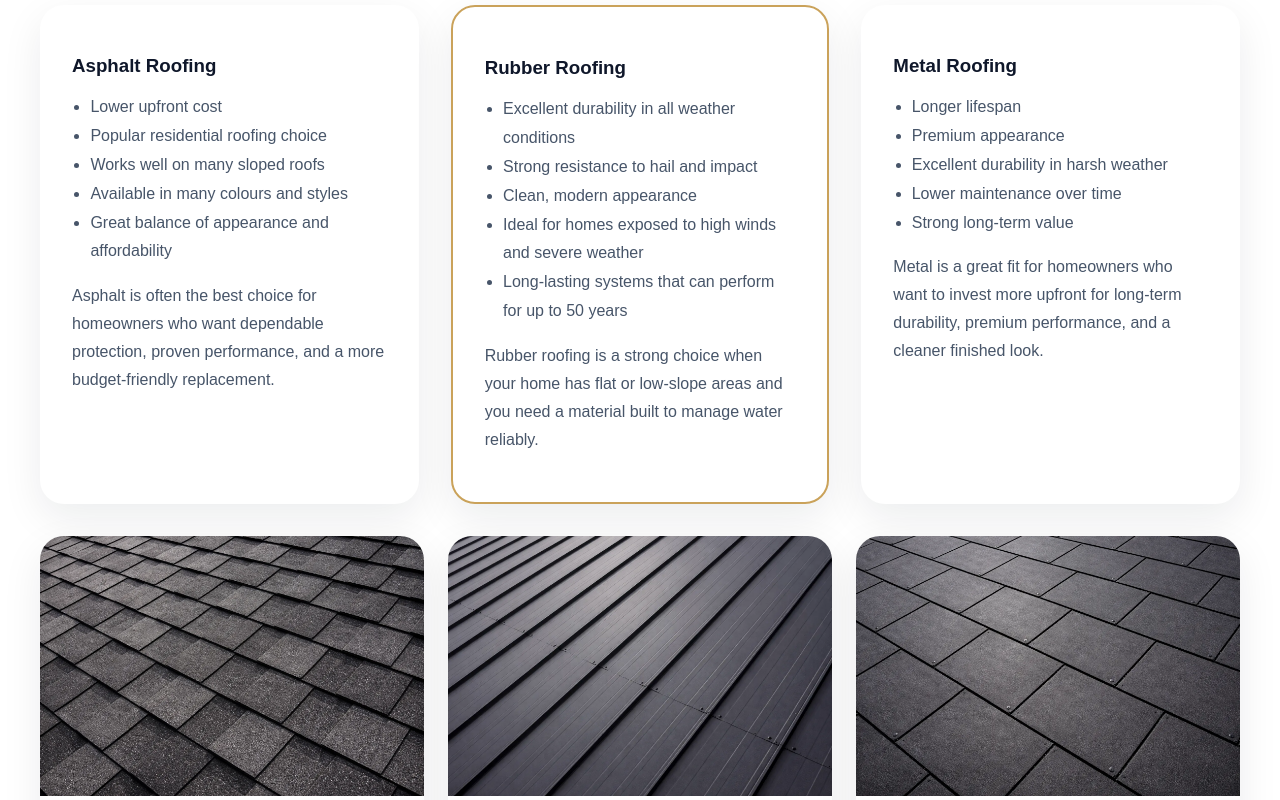
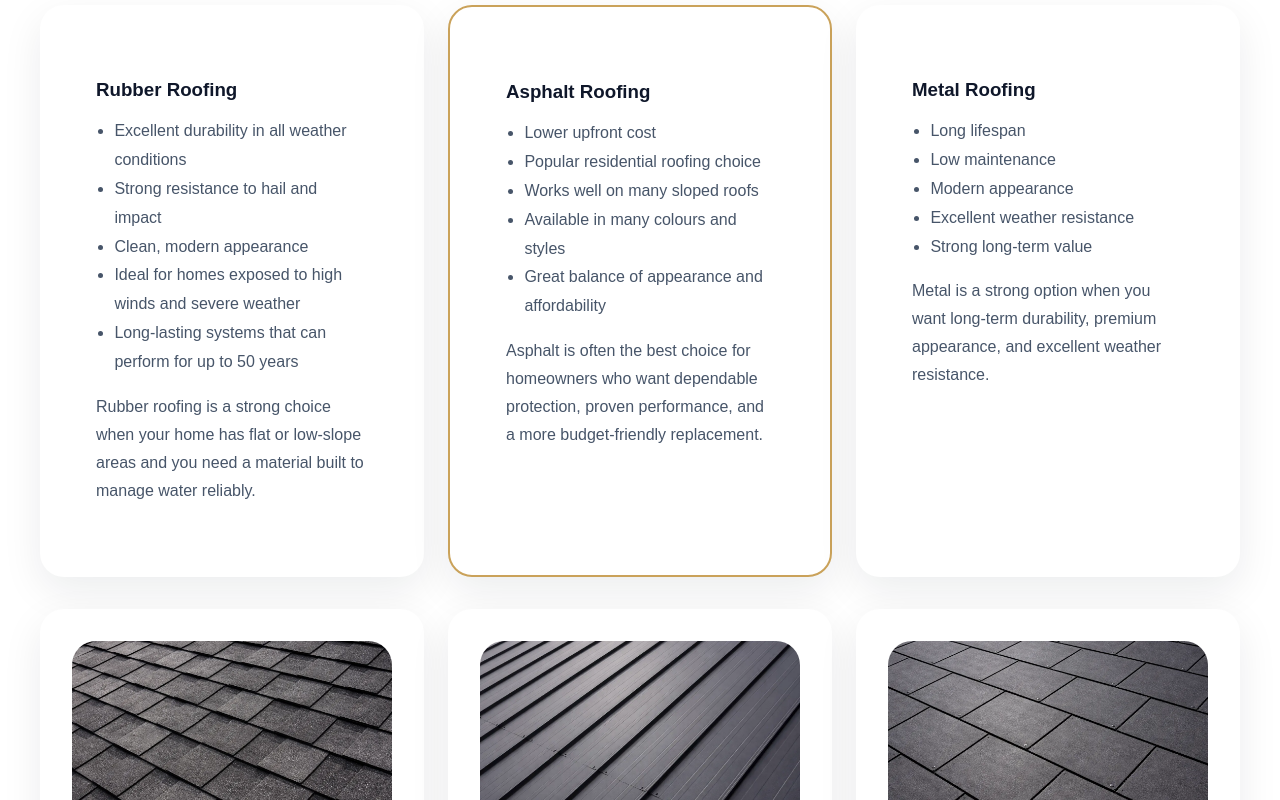
Before and after one commit to Mjcs99/roofing-business-site, a React (Vite) app in the folder CrombieAndSonsRoofing/: page /services in a window 1280 px wide. Shown: the part 1560-2360 px from the top of the page. Built offline with nearby package versions, Linux system fonts and the light colour scheme.

Commit message:
integrate reusable comaprison components to services page

```diff
--- a/CrombieAndSonsRoofing/src/components/layout/ContentCards.module.css
+++ b/CrombieAndSonsRoofing/src/components/layout/ContentCards.module.css
@@ -10,6 +10,7 @@
   background: #fff;
   border-radius: 24px;
   box-shadow: 0 14px 40px rgba(15, 23, 42, 0.08);
+  padding: 2rem;
 }
 
 .card p{
@@ -21,7 +22,9 @@
   color: #0f172a;
   margin-bottom: 0.85rem;
 }
+
 .card img{
+  border-radius: 24px;
   width: 100%;
   height: 260px;
   object-fit: cover;
@@ -32,6 +35,18 @@
     padding: 1.5rem;
 }
 
+.featured{
+  border: 2px solid #caa25a;
+}
+
+
+
+ul {
+  margin: 1rem 0 0;
+  padding-left: 1.15rem;
+  color: #475569;
+  line-height: 1.8;
+}
 @media (max-width: 1100px) {
   .grid {
     grid-template-columns: repeat(2, minmax(0, 1fr));
--- a/CrombieAndSonsRoofing/src/components/layout/ContentCards.tsx
+++ b/CrombieAndSonsRoofing/src/components/layout/ContentCards.tsx
@@ -1,14 +1,16 @@
 import styles from "./ContentCards.module.css";
 
-type Card = {
-  image: string;
-  alt: string;
+type CardItem = {
+  featured?: boolean
+  image?: string;
+  alt?: string;
   title: string;
   description: string;
+  points?: string[];
 };
 
 type Props = {
-  items: Card[];
+  items: CardItem[];
   style?: React.CSSProperties;
 };
 
@@ -16,11 +18,22 @@ export default function ContentCards({ items, style }: Props) {
   return (
     <div className={styles.grid} style={style}>
       {items.map((item, index) => (
-        <article key={index} className={styles.card}>
-          <img src={item.image} alt={item.alt} className={styles.image} />
+        <article key={index} className={`${styles.card} ${item.featured ? styles.featured : ""}`}>
+          {item.image && (
+            <img src={item.image} alt={item.alt ?? ""} className={styles.image} />
+          )}
 
           <div className={styles.content}>
             <h3>{item.title}</h3>
+
+            {item.points && (
+              <ul className={styles.list}>
+                {item.points.map((point, pointIndex) => (
+                  <li key={pointIndex}>{point}</li>
+                ))}
+              </ul>
+            )}
+
             <p>{item.description}</p>
           </div>
         </article>
--- a/CrombieAndSonsRoofing/src/data/ServicesPageData.tsx
+++ b/CrombieAndSonsRoofing/src/data/ServicesPageData.tsx
@@ -49,3 +49,44 @@ export const servicesContentCards = [
       description: "Rubber is a smart solution for flat or low-slope roof areas where waterproofing, drainage, and durability are especially important."
     }
   ];
+
+
+  export const servicesComparisonContentCards = [
+  {
+    title: "Rubber Roofing",
+    description:
+      "Rubber roofing is a strong choice when your home has flat or low-slope areas and you need a material built to manage water reliably.",
+    points: [
+      "Excellent durability in all weather conditions",
+      "Strong resistance to hail and impact",
+      "Clean, modern appearance",
+      "Ideal for homes exposed to high winds and severe weather",
+      "Long-lasting systems that can perform for up to 50 years",
+    ],
+  },
+  {
+    featured: true,
+    title: "Asphalt Roofing",
+    description:
+      "Asphalt is often the best choice for homeowners who want dependable protection, proven performance, and a more budget-friendly replacement.",
+    points: [
+      "Lower upfront cost",
+      "Popular residential roofing choice",
+      "Works well on many sloped roofs",
+      "Available in many colours and styles",
+      "Great balance of appearance and affordability",
+    ],
+  },
+  {
+    title: "Metal Roofing",
+    description:
+      "Metal is a strong option when you want long-term durability, premium appearance, and excellent weather resistance.",
+    points: [
+      "Long lifespan",
+      "Low maintenance",
+      "Modern appearance",
+      "Excellent weather resistance",
+      "Strong long-term value",
+    ],
+  },
+];
--- a/CrombieAndSonsRoofing/src/pages/ServicesPage.css
+++ b/CrombieAndSonsRoofing/src/pages/ServicesPage.css
@@ -19,7 +19,6 @@
 }
 
 .financing-card,
-.comparison-card,
 .service-detail-card,
 .process-card,
 .cleaning-card,
@@ -67,8 +66,7 @@
 }
 
 .services-intro-grid,
-.financing-grid,
-.comparison-grid {
+.financing-grid {
   display: grid;
   gap: 2rem;
   grid-template-columns: repeat(2, minmax(0, 1fr));
@@ -81,7 +79,6 @@
 
 .services-highlight-card ul,
 .financing-card ul,
-.comparison-card ul,
 .featured-service-content ul {
   margin: 1rem 0 0;
   padding-left: 1.15rem;
@@ -112,7 +109,6 @@
 }
 
 .service-detail-card h3,
-.comparison-card h3,
 .featured-service-content h3,
 .cleaning-card h3,
 .process-card h3 {
@@ -121,7 +117,6 @@
 }
 
 .service-detail-card p,
-.comparison-card p,
 .featured-service-content p,
 .cleaning-card p,
 .process-card p {
@@ -129,13 +124,6 @@
   line-height: 1.75;
 }
 
-.comparison-card {
-  padding: 2rem;
-}
-
-.comparison-card-featured {
-  border: 2px solid #caa25a;
-}
 
 .featured-service-row {
   display: grid;
@@ -301,7 +289,6 @@
 @media (max-width: 768px) {
   .services-intro-grid,
   .financing-grid,
-  .comparison-grid,
   .service-detail-grid,
   .cleaning-grid,
   .process-grid,
--- a/CrombieAndSonsRoofing/src/pages/ServicesPage.tsx
+++ b/CrombieAndSonsRoofing/src/pages/ServicesPage.tsx
@@ -10,7 +10,7 @@ import repairs from "../assets/services_photos/emergency-leaks-repairs.webp"
 import sidingCleaning from "../assets/services_photos/siding-cleaning.webp"
 import roofCleaning from "../assets/services_photos/roof-cleaning.webp"
 import PageHero from "../components/layout/PageHero";
-import { servicesContentCards, servicesHero } from "../data/ServicesPageData";
+import { servicesComparisonContentCards, servicesContentCards, servicesHero } from "../data/ServicesPageData";
 import ContentCards from "../components/layout/ContentCards";
 
 const serviceImages = {
@@ -70,53 +70,7 @@ export default function ServicesPage() {
                 </p>
 
           </div>
-
-          <div className="comparison-grid comparison-grid-three">
-            <article className="comparison-card">
-              <h3>Asphalt Roofing</h3>
-              <ul>
-                <li>Lower upfront cost</li>
-                <li>Popular residential roofing choice</li>
-                <li>Works well on many sloped roofs</li>
-                <li>Available in many colours and styles</li>
-                <li>Great balance of appearance and affordability</li>
-              </ul>
-              <p>
-                Asphalt is often the best choice for homeowners who want dependable
-                protection, proven performance, and a more budget-friendly replacement.
-              </p>
-            </article>
-
-            <article className="comparison-card comparison-card-featured">
-              <h3>Rubber Roofing</h3>
-                <ul>
-                <li>Excellent durability in all weather conditions</li>
-                <li>Strong resistance to hail and impact</li>
-                <li>Clean, modern appearance</li>
-                <li>Ideal for homes exposed to high winds and severe weather</li>
-                <li>Long-lasting systems that can perform for up to 50 years</li>
-                </ul>
-              <p>
-                Rubber roofing is a strong choice when your home has flat or low-slope
-                areas and you need a material built to manage water reliably.
-              </p>
-            </article>
-
-            <article className="comparison-card">
-              <h3>Metal Roofing</h3>
-              <ul>
-                <li>Longer lifespan</li>
-                <li>Premium appearance</li>
-                <li>Excellent durability in harsh weather</li>
-                <li>Lower maintenance over time</li>
-                <li>Strong long-term value</li>
-              </ul>
-              <p>
-                Metal is a great fit for homeowners who want to invest more upfront for
-                long-term durability, premium performance, and a cleaner finished look.
-              </p>
-            </article>
-          </div>
+          <ContentCards items={servicesComparisonContentCards}/>
           <ContentCards items={servicesContentCards}/>
         </div>
         </ScrollReveal>
```
